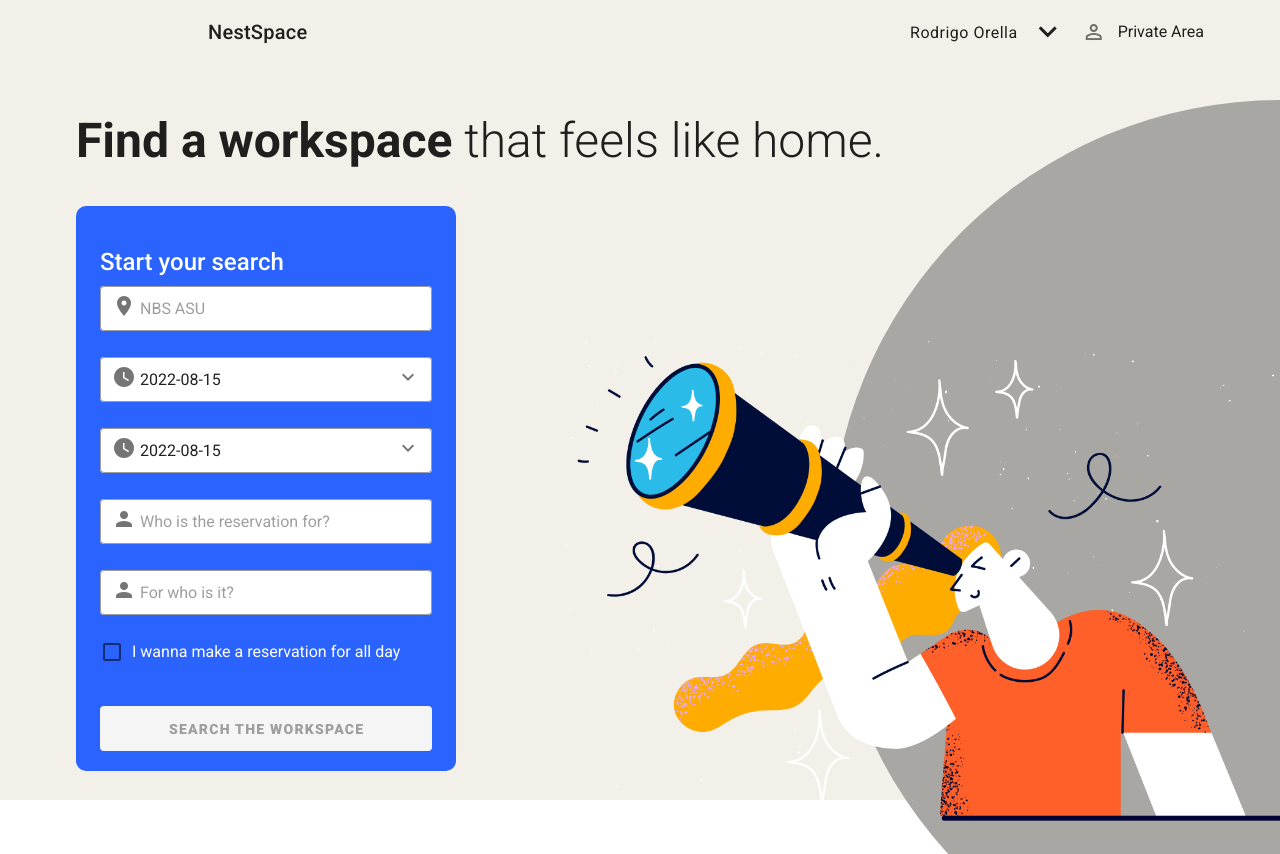
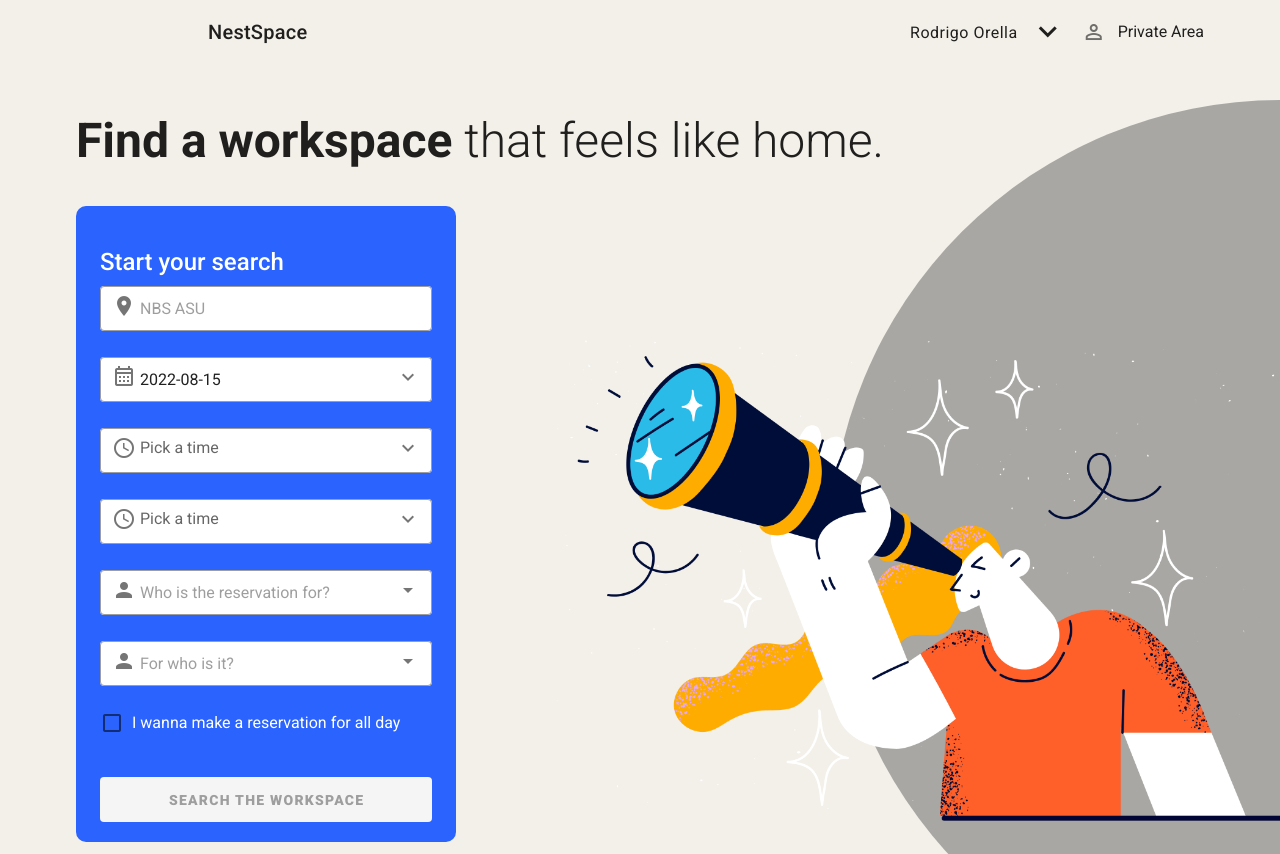
Before and after one commit to milagromartino/nestle-space, a Nuxt app: page / in a window 1280 px wide. Before the commit the page ends 800 px from the top, so only its background shows below. Built offline with nearby package versions, Linux system fonts and the light colour scheme.

Commit message:
Modified time and date pickers and add selectors.

```diff
--- a/components/Layout/MenuPicker.vue
+++ b/components/Layout/MenuPicker.vue
@@ -1,5 +1,6 @@
 <template>
   <div class="picker-font">
+    <!-- first menu picker. (date picker) -->
     <v-menu
       v-model="menu1"
       :close-on-content-click="false"
@@ -10,7 +11,7 @@
       <template v-slot:activator="{ on, attrs }">
         <v-text-field
           v-model="date"
-          prepend-inner-icon="mdi-clock"
+          prepend-inner-icon="mdi-calendar-month-outline"
           readonly
           dense
           append-icon="mdi-chevron-down"
@@ -24,31 +25,69 @@
       </template>
       <v-date-picker v-model="date" @input="menu1 = false"></v-date-picker>
     </v-menu>
+    <!-- second menu picker. (time picker) -->
     <v-menu
+      ref="menu"
       v-model="menu2"
       :close-on-content-click="false"
       :nudge-right="40"
+      :return-value.sync="time"
       transition="scale-transition"
       offset-y
-      min-width="auto"
+      max-width="290px"
+      min-width="290px"
     >
       <template v-slot:activator="{ on, attrs }">
         <v-text-field
-          v-model="date"
-          prepend-inner-icon="mdi-clock"
+          v-model="time"
+          prepend-inner-icon="mdi-clock-time-four-outline"
+          readonly
+          label="Pick a time"
           dense
+          append-icon="mdi-chevron-down"
           height="45"
-          readonly
-          append-icon="mdi-chevron-down"
           background-color="white"
           v-bind="attrs"
           v-on="on"
           outlined
-          class="picker-font"
         ></v-text-field>
       </template>
-      <v-date-picker v-model="date" @input="menu2 = false"></v-date-picker>
+      <v-time-picker
+        v-if="menu2"
+        v-model="time"
+        full-width
+        @click:minute="$refs.menu.save(time)"
+      ></v-time-picker>
     </v-menu>
+    <v-dialog
+      ref="dialog"
+      v-model="modal2"
+      :return-value.sync="time"
+      width="290px"
+    >
+      <template v-slot:activator="{ on, attrs }">
+        <v-text-field
+          v-model="time2"
+          prepend-inner-icon="mdi-clock-time-four-outline"
+          readonly
+          dense
+          label="Pick a time"
+          append-icon="mdi-chevron-down"
+          height="45"
+          background-color="white"
+          v-bind="attrs"
+          v-on="on"
+          outlined
+        ></v-text-field>
+      </template>
+      <v-time-picker v-if="modal2" v-model="time2" full-width>
+        <v-spacer></v-spacer>
+        <v-btn text color="primary" @click="modal2 = false"> Cancelar </v-btn>
+        <v-btn text color="primary" @click="$refs.dialog.save(time)">
+          OK
+        </v-btn>
+      </v-time-picker>
+    </v-dialog>
   </div>
 </template>
 
@@ -60,8 +99,11 @@ export default Vue.extend({
       date: new Date(Date.now() - new Date().getTimezoneOffset() * 60000)
         .toISOString()
         .substr(0, 10),
+      time: null,
+      time2: null,
       menu: false,
       modal: false,
+      modal2: false,
       menu1: false,
       menu2: false,
     }
--- a/pages/index.vue
+++ b/pages/index.vue
@@ -23,22 +23,24 @@
         height="45"
       ></v-text-field>
       <menu-picker></menu-picker>
-      <v-text-field
+      <v-select
+        :items="items"
         outlined
         dense
         height="45"
         background-color="white"
         prepend-inner-icon="mdi-account"
         placeholder="Who is the reservation for? "
-      ></v-text-field>
-      <v-text-field
+      ></v-select>
+      <v-select
+        :items="reservatedFor"
         outlined
         dense
         height="45"
         background-color="white"
         prepend-inner-icon="mdi-account"
         placeholder="For who is it? "
-      ></v-text-field>
+      ></v-select>
       <v-checkbox v-model="checkbox" color="white" style="margin-top: -5px">
         <template #label>
           <p class="white--text mb-0">I wanna make a reservation for all day</p>
@@ -55,10 +57,10 @@
           Search the workspace
         </v-btn>
       </div>
-    <div>
-      <div class="circle" />
-      <img src="/NestSpace.png" class="img">
-    </div>
+      <div>
+        <div class="circle" />
+        <img src="/NestSpace.png" class="img" />
+      </div>
     </v-card>
   </div>
 </template>
@@ -70,20 +72,22 @@ export default Vue.extend({
   components: {
     MenuPicker,
   },
-  data(){
-    return{
+  data() {
+    return {
       checkbox: false,
+      items: ['Just for me', 'For someone else'],
+      reservatedFor: ['user1@example.com', 'user2@example.com', 'user3@example.com'],
     }
   },
 })
 </script>
 
 <style scoped>
-.title-text{
+.title-text {
   font-size: 20px;
   margin-top: 20px;
 }
-.card-text{
+.card-text {
   color: white;
   font-size: 20px;
 }
@@ -93,7 +97,7 @@ export default Vue.extend({
   bottom: -280px;
   right: 0;
 }
-.field-size{
+.field-size {
   width: 400px;
   padding-left: 1cm;
 }
```
